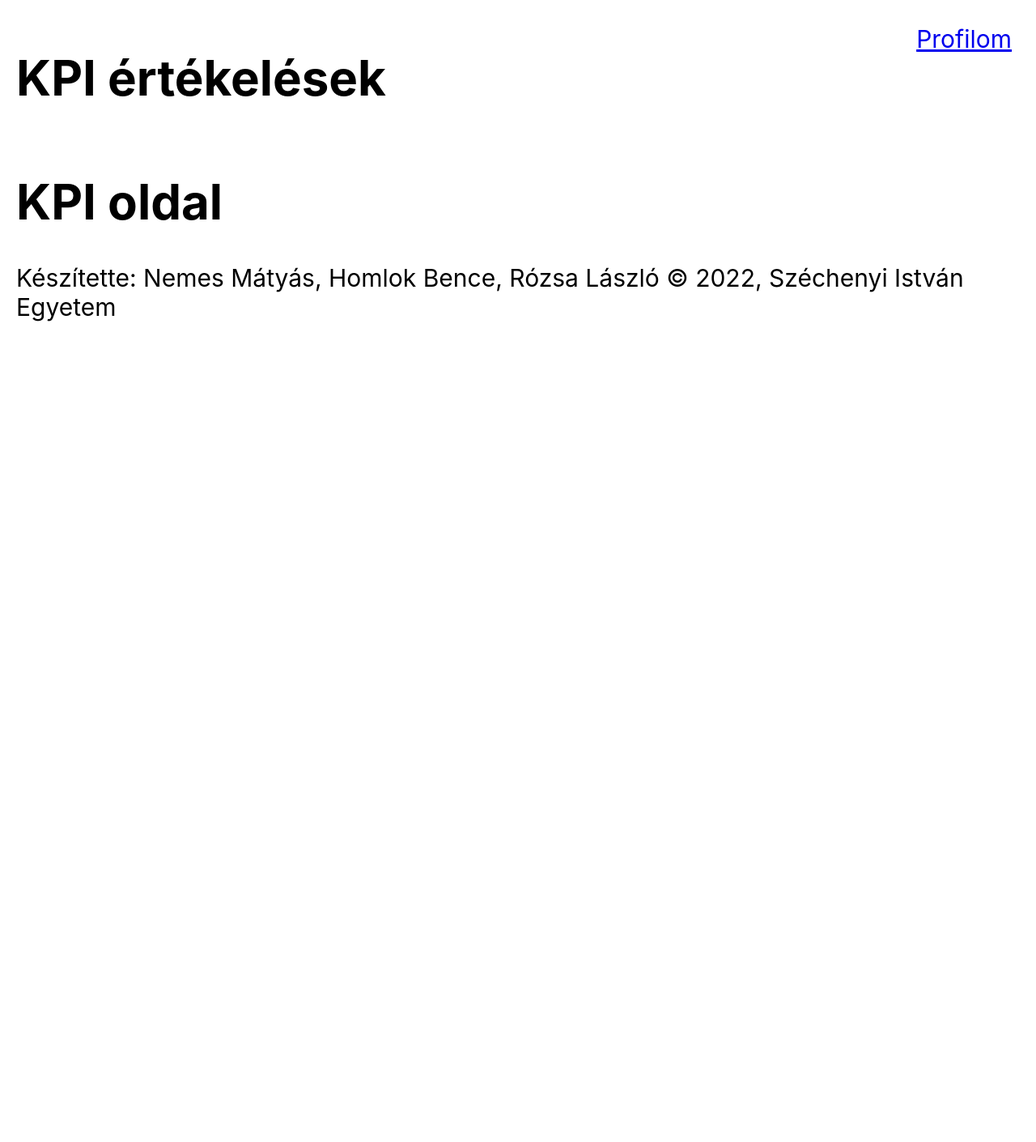
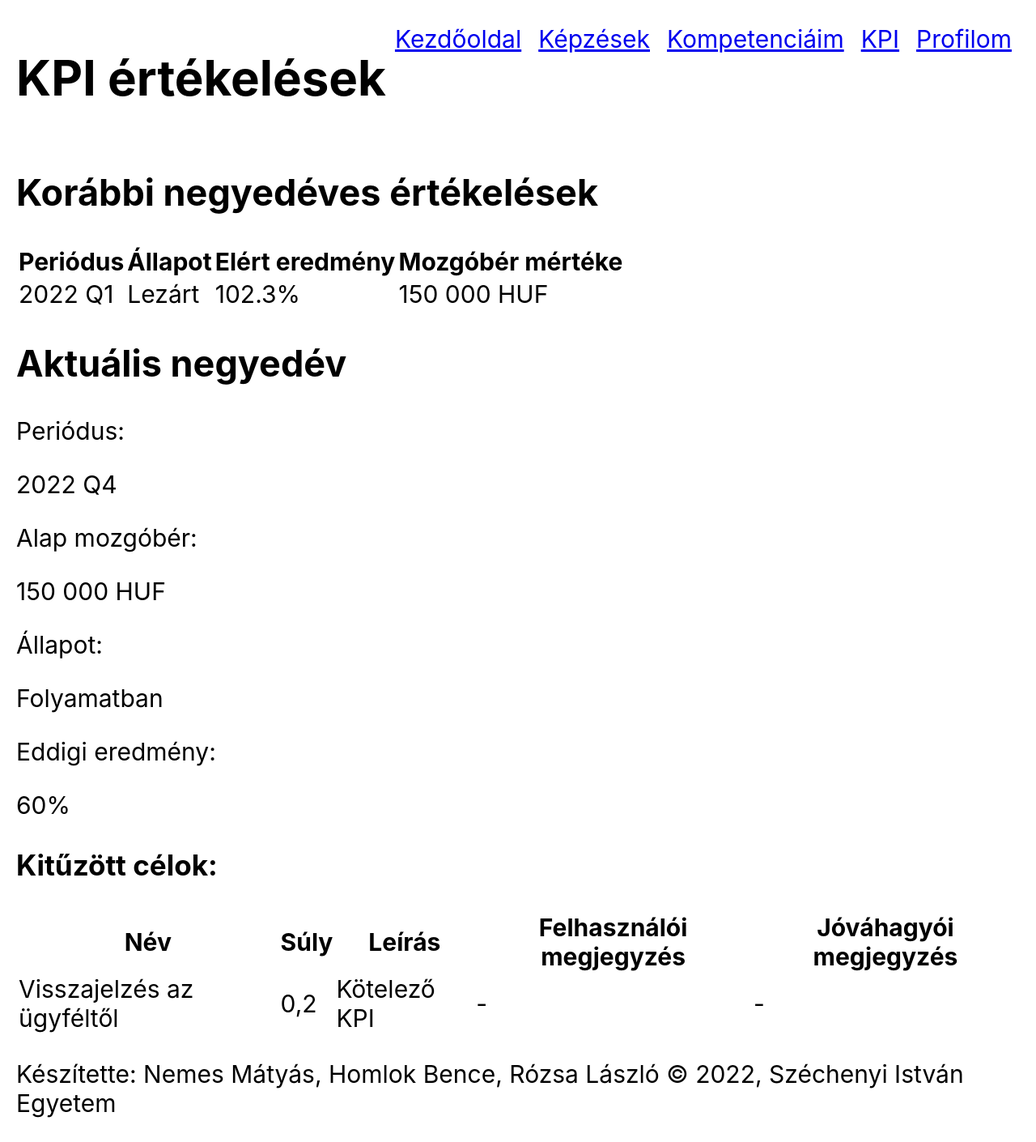
Before and after one commit to nemesmatyas/kepzesi-portal-projektmunka, a React (Create React App) app: page /kpi in a window 1280 px wide. Shown: the whole page at 81% size. Before the commit the page ends 800 px from the top, so only its background shows below. Built offline with nearby package versions, Linux system fonts and the light colour scheme.

Commit message:
KPI oldal alapok kész

```diff
--- /dev/null
+++ b/src/components/AktualisNegyedev.js
@@ -0,0 +1,37 @@
+const AktualisNegyedev = () => {
+  return (
+    <div>
+      <h2>Aktuális negyedév</h2>
+      <p>Periódus: </p>
+      <p>2022 Q4</p>
+      <p>Alap mozgóbér:</p>
+      <p>150 000 HUF</p>
+      <p>Állapot:</p>
+      <p>Folyamatban</p>
+      <p>Eddigi eredmény:</p>
+      <p>60%</p>
+      <h3>Kitűzött célok:</h3>
+      <table>
+        <thead>
+          <tr>
+            <th>Név</th>
+            <th>Súly</th>
+            <th>Leírás</th>
+            <th>Felhasználói megjegyzés</th>
+            <th>Jóváhagyói megjegyzés</th>
+          </tr>
+        </thead>
+        <tbody>
+          <tr>
+            <td>Visszajelzés az ügyféltől</td>
+            <td>0,2</td>
+            <td>Kötelező KPI</td>
+            <td>-</td>
+            <td>-</td>
+          </tr>
+        </tbody>
+      </table>
+    </div>
+  );
+};
+export default AktualisNegyedev;
--- a/src/components/Fejlec.js
+++ b/src/components/Fejlec.js
@@ -1,11 +1,15 @@
-import { Link } from "react-router-dom";
+import { NavLink } from "react-router-dom";
 import classes from "./Fejlec.module.css";
 
 const Fejlec = (props) => {
   return (
     <header className={classes.fejlec}>
       <h1>{props.page}</h1>
-      <Link to="/profil">Profilom</Link>
+      <NavLink to="/">Kezdőoldal</NavLink>
+      <NavLink to="/kepzesek">Képzések</NavLink>
+      <NavLink to="kompetenciaim">Kompetenciáim</NavLink>
+      <NavLink to="/kpi">KPI</NavLink>
+      <NavLink to="/profil">Profilom</NavLink>
     </header>
   );
 };
--- /dev/null
+++ b/src/components/KorabbiNegyedevek.js
@@ -0,0 +1,26 @@
+const KorabbiNegyedevek = () => {
+  return (
+    <>
+      <h2>Korábbi negyedéves értékelések</h2>
+      <table>
+        <thead>
+          <tr>
+            <th>Periódus</th>
+            <th>Állapot</th>
+            <th>Elért eredmény</th>
+            <th>Mozgóbér mértéke</th>
+          </tr>
+        </thead>
+        <tbody>
+          <tr>
+            <td>2022 Q1</td>
+            <td>Lezárt</td>
+            <td>102.3%</td>
+            <td>150 000 HUF</td>
+          </tr>
+        </tbody>
+      </table>
+    </>
+  );
+};
+export default KorabbiNegyedevek;
--- a/src/pages/KPI.js
+++ b/src/pages/KPI.js
@@ -1,5 +1,13 @@
-const KPI = props => {
-    props.pageCallback("KPI értékelések");
-    return <h1>KPI oldal</h1>
-}
+import KorabbiNegyedevek from "../components/KorabbiNegyedevek";
+import AktualisNegyedev from "../components/AktualisNegyedev";
+
+const KPI = (props) => {
+  props.pageCallback("KPI értékelések");
+  return (
+    <>
+      <KorabbiNegyedevek />
+      <AktualisNegyedev />
+    </>
+  );
+};
 export default KPI;
```
